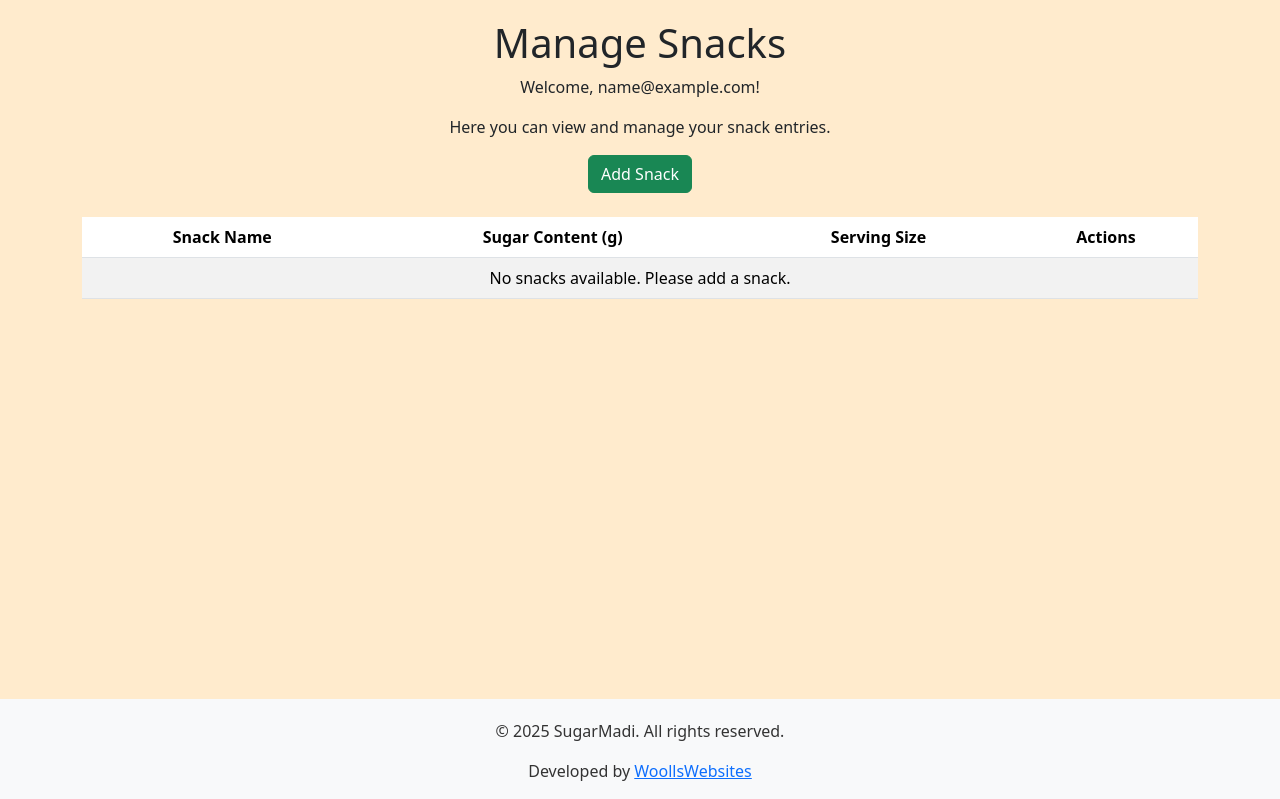
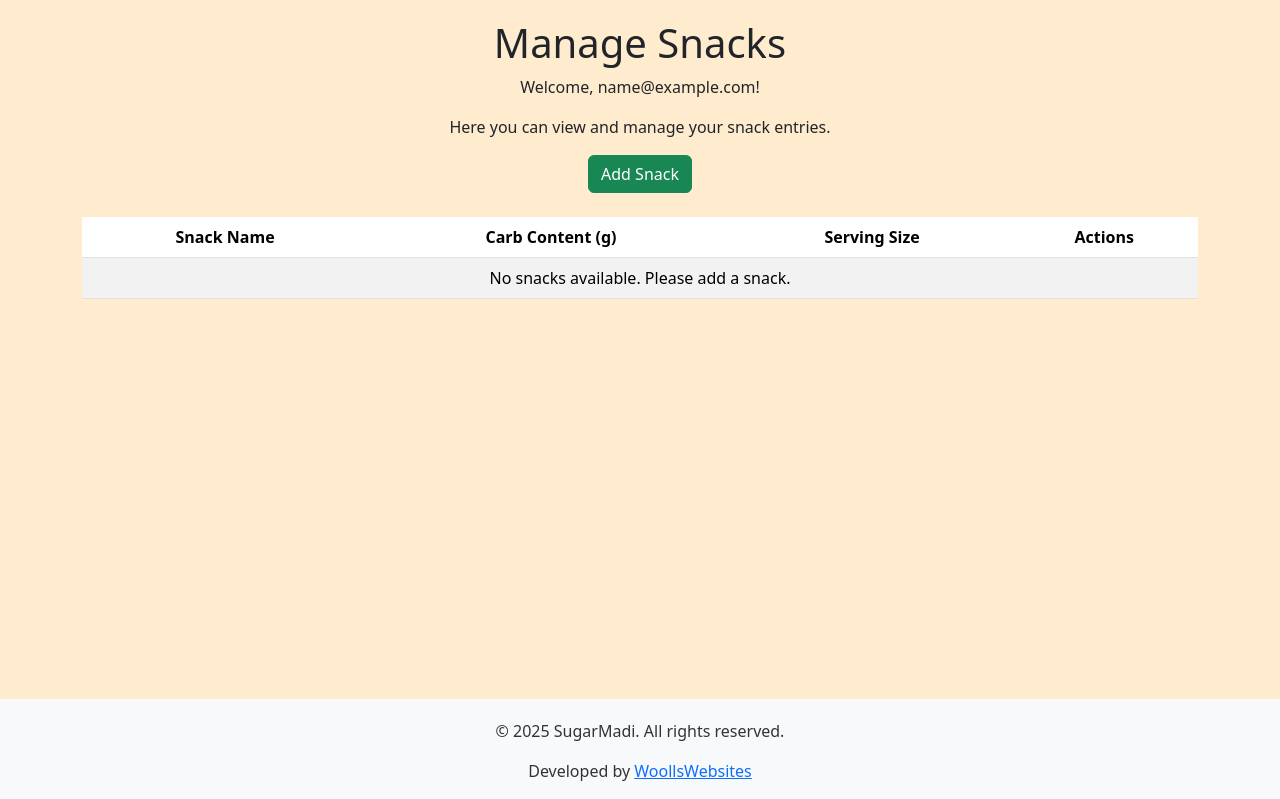
Before and after one commit to judewoolls/SugarMadi, a Django app: page /tracker/manage_snacks/ in a window 1280 px wide. Shown: the part 57-856 px from the top of the page. Run offline with Django 4.2, Linux system fonts and the light colour scheme; the visitor is signed in with stand-in values (Sample User, id 1); data that the repository does not hold is empty.

Commit message:
update the snack dashboard to display carbs

```diff
--- a/tracker/templates/tracker/manage_snacks.html
+++ b/tracker/templates/tracker/manage_snacks.html
@@ -13,7 +13,7 @@
         <thead>
             <tr>
                 <th>Snack Name</th>
-                <th>Sugar Content (g)</th>
+                <th>Carb Content (g)</th>
                 <th>Serving Size</th>
                 {% if user.is_authenticated %}
                 <th>Actions</th>
@@ -24,7 +24,7 @@
             {% for snack in snacks %}
             <tr>
                 <td>{{ snack.name }}</td>
-                <td>{{ snack.sugar_content }}</td>
+                <td>{{ snack.carbohydrate_grams }}</td>
                 <td>{{ snack.serving_size }}</td>
                 {% if user.is_authenticated %}
                 <td>
```
